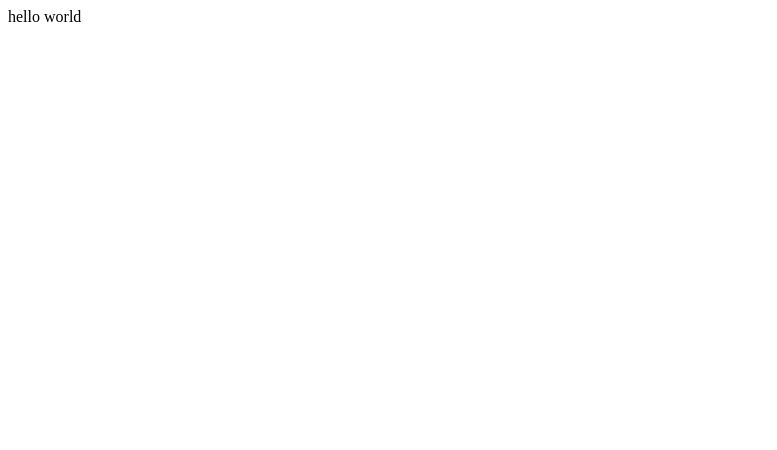
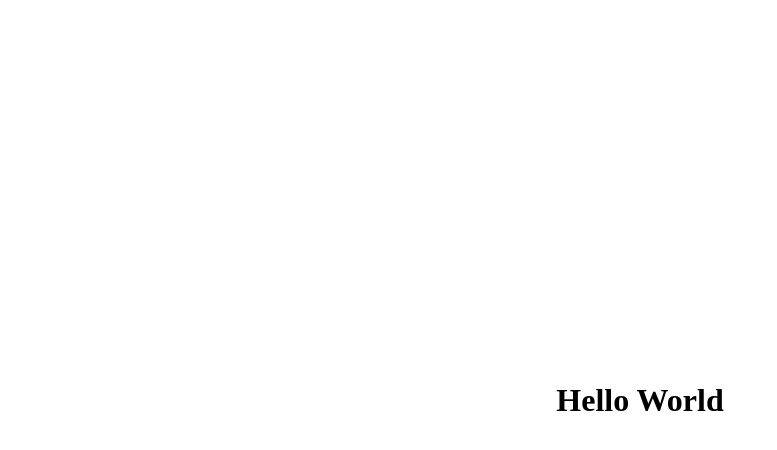
Before and after one commit to thebetterjokerjinx/legendary-dollop, a plain HTML site: page index.html in a window 1280 px wide. Shown: the whole page, without its empty margins (0-777 px from the left). Drawn offline with Linux system fonts and the light colour scheme.

Commit message:
Update index.html

```diff
--- a/index.html
+++ b/index.html
@@ -1 +1,18 @@
-<head> hello world <//head>
+<!DOCTYPE html>
+<html>
+  <head>
+    <title>Hello World Centered</title>
+    <style>
+      body {
+        display: flex;
+        justify-content: center;
+        align-items: center;
+        height: 100vh;
+        margin: 0;
+      }
+    </style>
+  </head>
+  <body>
+    <h1>Hello World</h1>
+  </body>
+</html>
```
